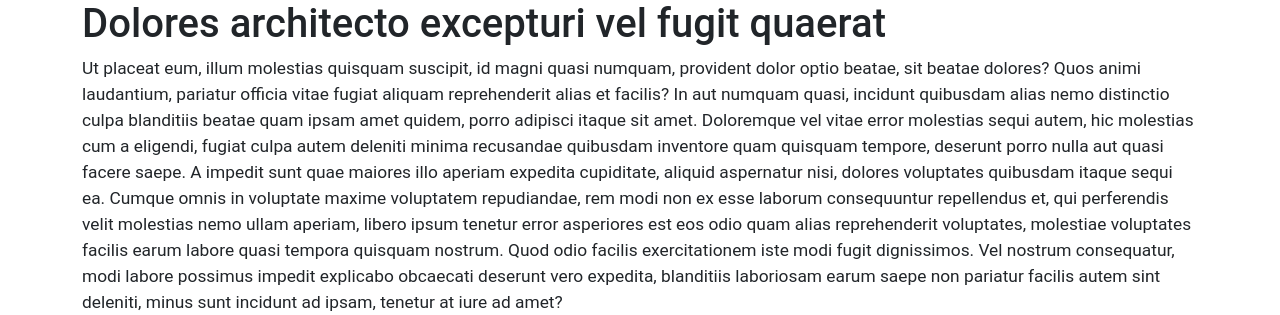
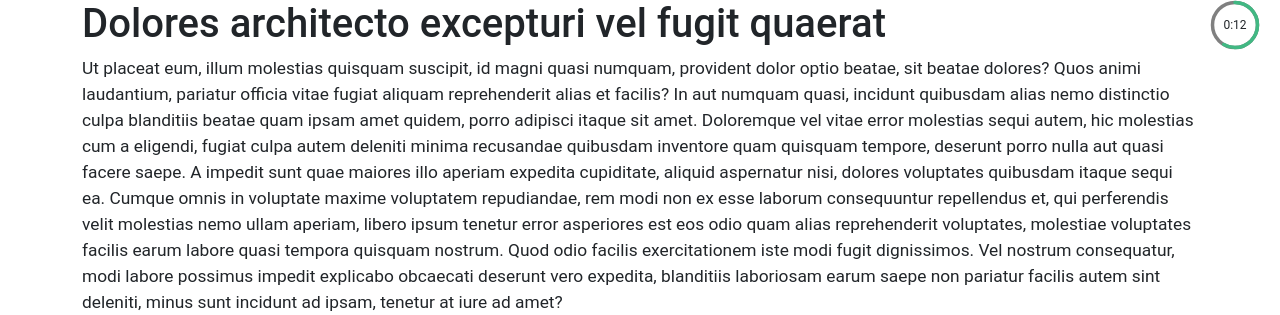
Before and after one commit to martinahanakova/page-generator, a Django app: template page_generator/templates/page_generator/page.html in a window 1280 px wide. Shown: the part 56-371 px from the top of the page. Run offline with Django 3.2, Linux system fonts and the light colour scheme; the template is opened without the code that fills it: values that come from a table or form of the project are taken from there, others are empty; tables that the repository leaves empty hold one stand-in row (values such as "Sample post").

Commit message:
add visual timer

```diff
--- /dev/null
+++ b/page_generator/static/page_generator/timer.css
@@ -0,0 +1,56 @@
+.base-timer {
+  position: fixed;
+  right: 20px;
+  width: 50px;
+  height: 50px;
+  background-color: #fff;
+  background-clip: border-box;
+  border-radius: 50px;
+}
+
+.base-timer__svg {
+  transform: scaleX(-1);
+}
+
+.base-timer__circle {
+  fill: none;
+  stroke: none;
+}
+
+.base-timer__path-elapsed {
+  stroke-width: 7px;
+  stroke: grey;
+}
+
+.base-timer__path-remaining {
+  stroke-width: 7px;
+  stroke-linecap: round;
+  transform: rotate(90deg);
+  transform-origin: center;
+  transition: 1s linear all;
+  fill-rule: nonzero;
+  stroke: currentColor;
+}
+
+.base-timer__path-remaining.green {
+  color: rgb(65, 184, 131);
+}
+
+.base-timer__path-remaining.orange {
+  color: orange;
+}
+
+.base-timer__path-remaining.red {
+  color: red;
+}
+
+.base-timer__label {
+  position: absolute;
+  width: 100%;
+  height: 100%;
+  top: 0;
+  display: flex;
+  align-items: center;
+  justify-content: center;
+  font-size: 12px;
+}
--- /dev/null
+++ b/page_generator/static/page_generator/timer.js
@@ -0,0 +1,108 @@
+// Credit: Mateusz Rybczonec
+
+const FULL_DASH_ARRAY = 283;
+const WARNING_THRESHOLD = 10;
+const ALERT_THRESHOLD = 5;
+
+const COLOR_CODES = {
+  info: {
+    color: "green"
+  },
+  warning: {
+    color: "orange",
+    threshold: WARNING_THRESHOLD
+  },
+  alert: {
+    color: "red",
+    threshold: ALERT_THRESHOLD
+  }
+};
+
+const TIME_LIMIT = 20;
+let timePassed = 0;
+let timeLeft = TIME_LIMIT;
+let timerInterval = null;
+let remainingPathColor = COLOR_CODES.info.color;
+
+document.getElementById("timer").innerHTML = `
+<div class="base-timer">
+  <svg class="base-timer__svg" viewBox="0 0 100 100" xmlns="http://www.w3.org/2000/svg">
+    <g class="base-timer__circle">
+      <circle class="base-timer__path-elapsed" cx="50" cy="50" r="45"></circle>
+      <path
+        id="base-timer-path-remaining"
+        stroke-dasharray="283"
+        class="base-timer__path-remaining ${remainingPathColor}"
+        d="M 50, 50 m -45, 0 a 45,45 0 1,0 90,0 a 45,45 0 1,0 -90,0"></path>
+    </g>
+  </svg>
+  <span id="base-timer-label" class="base-timer__label">
+  ${formatTime(timeLeft)}
+  </span>
+</div>
+`;
+
+window.onload = startTimer;
+
+function onTimesUp() {
+  location.href = "/page_generator/page_rating";
+}
+
+function startTimer() {
+  timerInterval = setInterval(() => {
+    timePassed = timePassed += 1;
+    timeLeft = TIME_LIMIT - timePassed;
+    document.getElementById("base-timer-label").innerHTML = formatTime(timeLeft);
+    setCircleDasharray();
+    setRemainingPathColor(timeLeft);
+
+    if (timeLeft <= 0) {
+      onTimesUp();
+    }
+  }, 1000);
+}
+
+function formatTime(time) {
+  const minutes = Math.floor(time / 60);
+  let seconds = time % 60;
+
+  if (seconds < 10) {
+    seconds = `0${seconds}`;
+  }
+
+  return `${minutes}:${seconds}`;
+}
+
+function setRemainingPathColor(timeLeft) {
+  const { alert, warning, info } = COLOR_CODES;
+  if (timeLeft <= alert.threshold) {
+    document
+      .getElementById("base-timer-path-remaining")
+      .classList.remove(warning.color);
+    document
+      .getElementById("base-timer-path-remaining")
+      .classList.add(alert.color);
+  } else if (timeLeft <= warning.threshold) {
+    document
+      .getElementById("base-timer-path-remaining")
+      .classList.remove(info.color);
+    document
+      .getElementById("base-timer-path-remaining")
+      .classList.add(warning.color);
+  }
+}
+
+function calculateTimeFraction() {
+  const rawTimeFraction = timeLeft / TIME_LIMIT;
+  return rawTimeFraction - (1 / TIME_LIMIT) * (1 - rawTimeFraction);
+}
+
+function setCircleDasharray() {
+  const circleDasharray = `${(
+    calculateTimeFraction() * FULL_DASH_ARRAY
+  ).toFixed(0)} 283`;
+
+  document
+    .getElementById("base-timer-path-remaining")
+    .setAttribute("stroke-dasharray", circleDasharray);
+}
--- a/page_generator/templates/page_generator/page.html
+++ b/page_generator/templates/page_generator/page.html
@@ -1,8 +1,8 @@
 {% load static %}
 
 <link rel="stylesheet" type="text/css" href="{% static 'page_generator/style.css' %}">
+<link rel="stylesheet" type="text/css" href="{% static 'page_generator/timer.css' %}">
 <link href="https://cdn.jsdelivr.net/npm/bootstrap@5.0.0-beta1/dist/css/bootstrap.min.css" rel="stylesheet" integrity="sha384-giJF6kkoqNQ00vy+HMDP7azOuL0xtbfIcaT9wjKHr8RbDVddVHyTfAAsrekwKmP1" crossorigin="anonymous">
-
 
 {% if pages %}
     {% for page in pages %}
@@ -20,6 +20,9 @@
             <div class="collapse navbar-collapse" id="navbarSupportedContent"></div>
           </div>
         </nav>
+
+        <div id="timer"></div>
+        <script src="{% static 'page_generator/timer.js' %}" charset="utf-8"></script>
 
         <div class="container">
 
@@ -148,10 +151,3 @@
 {% else %}
     <p>No page available.</p>
 {% endif %}
-
-<script>
-  setTimeout(goToNextPage, 12000);
-  function goToNextPage() {
-  	location.href = "/page_generator/page_rating";
-  }
-</script>
```
